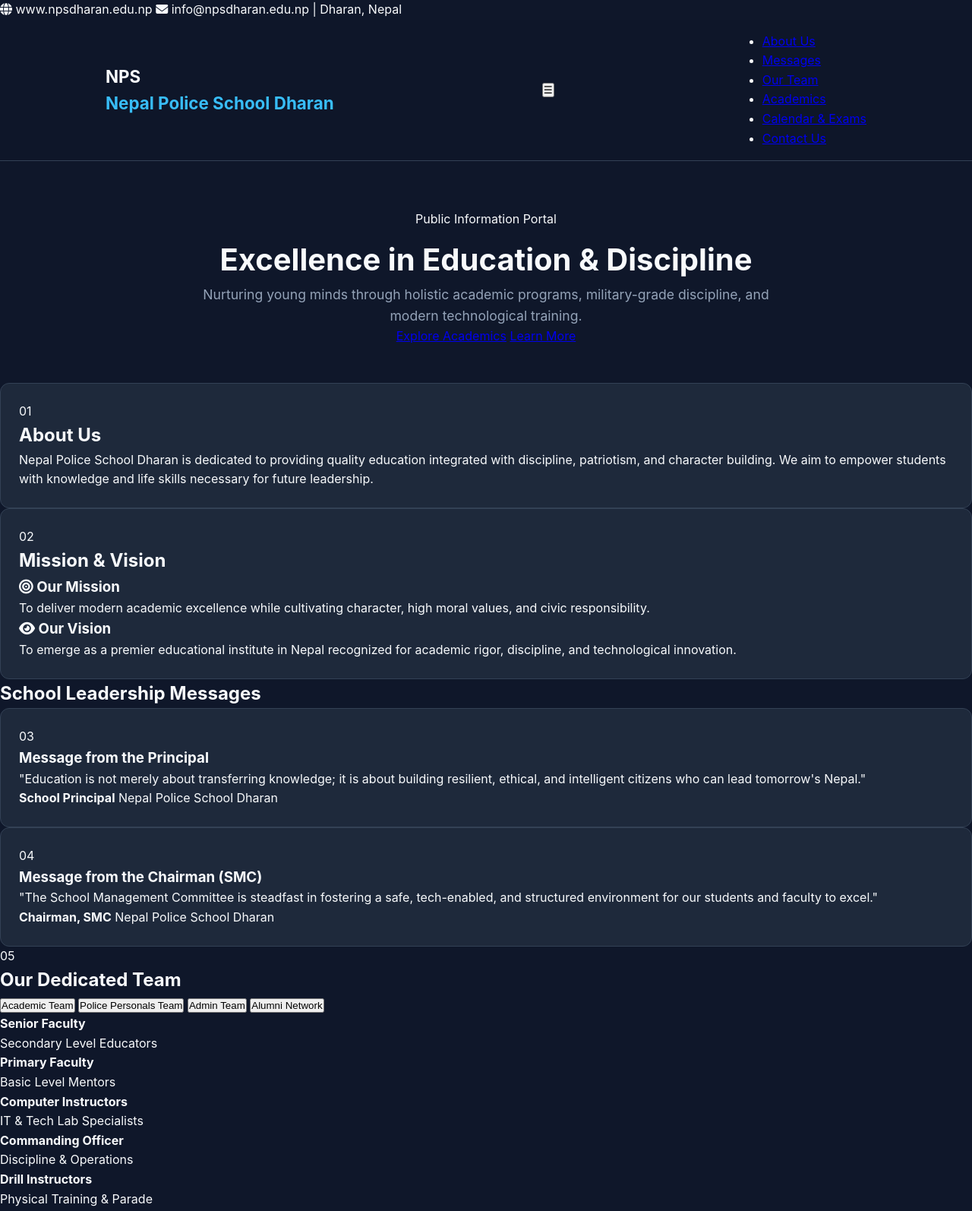
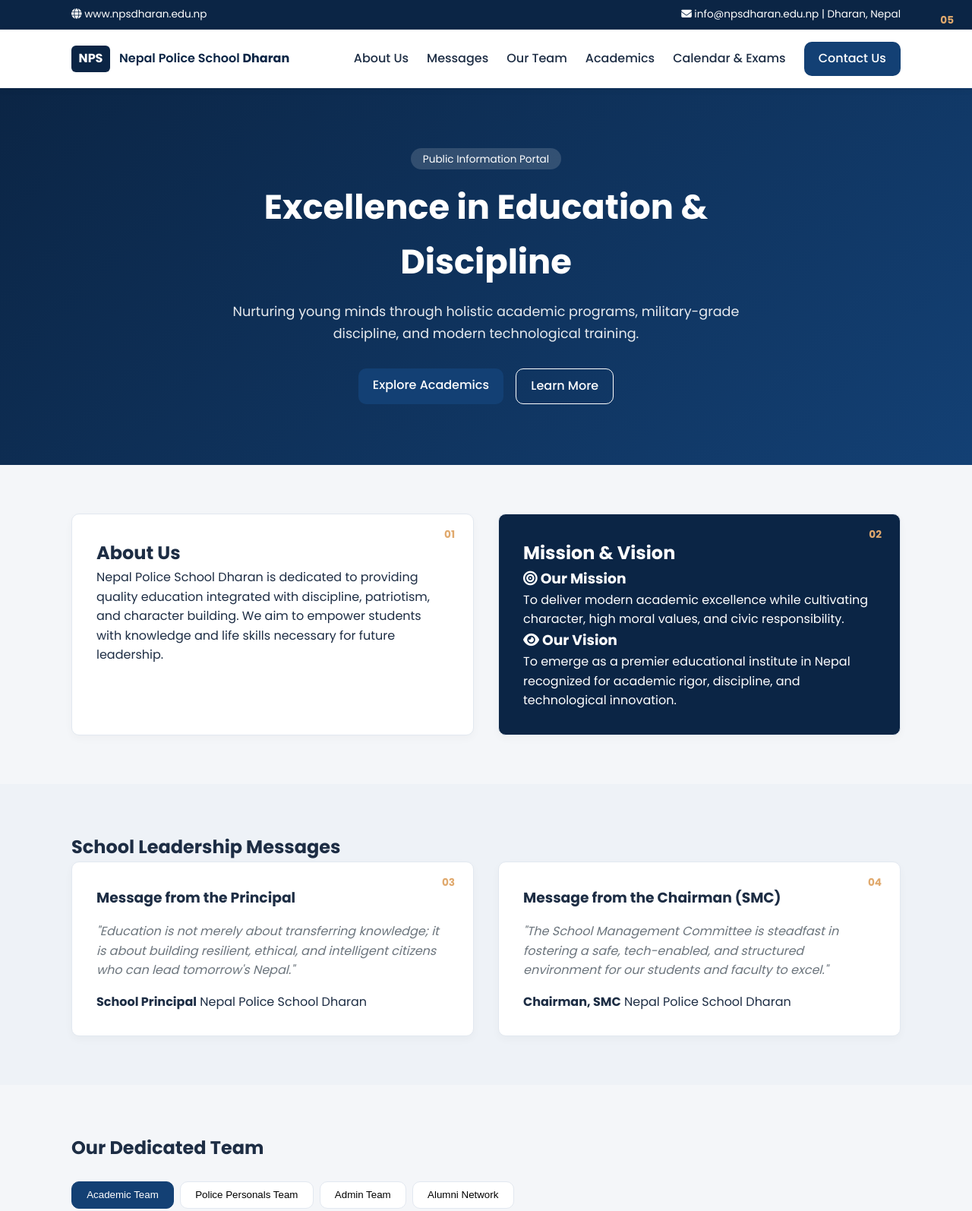
Before and after one commit to bikashpurbachane1996-sys/bikashpurbachane1996-sys.github.io, a plain HTML site: page index.html in a window 1280 px wide. Shown: the top 1594 px of the page at 76% size. Drawn offline with Linux system fonts and the light colour scheme; a script that the page names is missing.

Commit message:
style.css

```diff
--- a/style.css
+++ b/style.css
@@ -1,12 +1,15 @@
-/* CSS Variables for Easy Theme Styling */
+/* Styling variables */
 :root {
-  --bg-primary: #0f172a;
-  --bg-card: #1e293b;
-  --text-main: #f8fafc;
-  --text-muted: #94a3b8;
-  --accent: #38bdf8;
-  --accent-hover: #0284c7;
-  --border-color: #334155;
+  --primary-blue: #0b2545;
+  --secondary-blue: #134074;
+  --accent-gold: #e0a96d;
+  --light-bg: #f4f6f9;
+  --card-bg: #ffffff;
+  --text-dark: #1d2d44;
+  --text-muted: #6c757d;
+  --border-color: #e2e8f0;
+  --radius: 10px;
+  --transition: all 0.3s ease;
 }
 
 * {
@@ -16,181 +19,345 @@
 }
 
 body {
-  font-family: 'Inter', sans-serif;
-  background-color: var(--bg-primary);
-  color: var(--text-main);
+  font-family: 'Poppins', sans-serif;
+  background-color: var(--light-bg);
+  color: var(--text-dark);
   line-height: 1.6;
 }
 
-/* Navigation */
+.container {
+  max-width: 1140px;
+  margin: 0 auto;
+  padding: 0 1.5rem;
+}
+
+/* Top bar */
+.top-bar {
+  background-color: var(--primary-blue);
+  color: #fff;
+  font-size: 0.85rem;
+  padding: 0.5rem 0;
+  border-bottom: 1px solid rgba(255, 255, 255, 0.1);
+}
+
+.top-container {
+  display: flex;
+  justify-content: space-between;
+}
+
+/* Navbar */
 .navbar {
-  background-color: rgba(15, 23, 42, 0.9);
-  backdrop-filter: blur(8px);
+  background: var(--card-bg);
   position: sticky;
   top: 0;
-  z-index: 100;
-  border-bottom: 1px solid var(--border-color);
+  z-index: 1000;
+  box-shadow: 0 2px 10px rgba(0,0,0,0.05);
 }
 
 .nav-container {
-  max-width: 1050px;
-  margin: 0 auto;
-  padding: 1rem 1.5rem;
   display: flex;
   justify-content: space-between;
   align-items: center;
+  padding: 1rem 1.5rem;
 }
 
 .logo {
-  font-size: 1.4rem;
-  font-weight: 700;
-  color: var(--text-main);
+  display: flex;
+  align-items: center;
+  gap: 0.75rem;
   text-decoration: none;
+  color: var(--primary-blue);
+  font-weight: 600;
 }
 
-.logo span {
-  color: var(--accent);
+.logo-badge {
+  background: var(--primary-blue);
+  color: #fff;
+  padding: 0.3rem 0.6rem;
+  border-radius: 6px;
+  font-weight: 700;
 }
 
-.nav-links {
+.nav-menu {
+  display: flex;
   list-style: none;
-  display: flex;
+  align-items: center;
   gap: 1.5rem;
 }
 
-.nav-links a {
-  color: var(--text-muted);
+.nav-link {
   text-decoration: none;
+  color: var(--text-dark);
   font-weight: 500;
-  transition: color 0.2s ease;
+  transition: var(--transition);
 }
 
-.nav-links a:hover {
-  color: var(--accent);
+.nav-link:hover {
+  color: var(--secondary-blue);
+}
+
+.mobile-toggle {
+  display: none;
+  background: none;
+  border: none;
+  font-size: 1.5rem;
+  cursor: pointer;
+}
+
+/* Buttons */
+.btn-primary {
+  background: var(--secondary-blue);
+  color: #fff;
+  padding: 0.6rem 1.2rem;
+  border-radius: var(--radius);
+  text-decoration: none;
+  border: none;
+  cursor: pointer;
+  font-weight: 500;
+  display: inline-block;
+  transition: var(--transition);
+}
+
+.btn-primary:hover {
+  background: var(--primary-blue);
+}
+
+.btn-outline {
+  border: 1px solid var(--secondary-blue);
+  color: var(--secondary-blue);
+  padding: 0.6rem 1.2rem;
+  border-radius: var(--radius);
+  text-decoration: none;
+  background: transparent;
+  cursor: pointer;
+  font-weight: 500;
+  display: inline-block;
+  transition: var(--transition);
+}
+
+.btn-outline:hover {
+  background: var(--secondary-blue);
+  color: #fff;
 }
 
 /* Hero Section */
 .hero {
+  background: linear-gradient(135deg, var(--primary-blue), var(--secondary-blue));
+  color: #fff;
+  padding: 5rem 0;
   text-align: center;
-  padding: 4rem 1.5rem 3rem;
-  max-width: 800px;
-  margin: 0 auto;
 }
 
-.badge {
-  background: rgba(56, 189, 248, 0.1);
-  color: var(--accent);
-  border: 1px solid rgba(56, 189, 248, 0.3);
-  padding: 0.3rem 0.8rem;
+.hero-content {
+  max-width: 800px;
+}
+
+.hero-badge {
+  background: rgba(255, 255, 255, 0.15);
+  padding: 0.3rem 1rem;
   border-radius: 20px;
   font-size: 0.85rem;
-  font-weight: 600;
 }
 
 .hero h1 {
-  font-size: 2.5rem;
-  margin: 1rem 0 0.5rem;
-  line-height: 1.2;
+  font-size: 2.8rem;
+  margin: 1rem 0;
 }
 
 .hero p {
-  color: var(--text-muted);
   font-size: 1.1rem;
+  opacity: 0.9;
+  margin-bottom: 2rem;
 }
 
-/* Main Container & Cards Grid */
-.main-container {
-  max-width: 1050px;
-  margin: 0 auto;
-  padding: 2rem 1.5rem 4rem;
+.hero-btns {
+  display: flex;
+  gap: 1rem;
+  justify-content: center;
 }
 
-.section-title {
-  font-size: 1.6rem;
-  margin-bottom: 1.5rem;
-  border-left: 4px solid var(--accent);
-  padding-left: 0.75rem;
+.hero-btns .btn-outline {
+  border-color: #fff;
+  color: #fff;
 }
 
-.grid {
+/* Sections & Grids */
+.section {
+  padding: 4rem 0;
+}
+
+.bg-light {
+  background-color: #eef2f7;
+}
+
+.grid-2 {
   display: grid;
-  grid-template-columns: repeat(auto-fit, minmax(300px, 1fr));
+  grid-template-columns: repeat(auto-fit, minmax(320px, 1fr));
+  gap: 2rem;
+}
+
+.grid-3 {
+  display: grid;
+  grid-template-columns: repeat(auto-fit, minmax(280px, 1fr));
   gap: 1.5rem;
 }
 
 .card {
-  background-color: var(--bg-card);
+  background: var(--card-bg);
+  padding: 2rem;
+  border-radius: var(--radius);
+  box-shadow: 0 4px 12px rgba(0,0,0,0.03);
   border: 1px solid var(--border-color);
-  border-radius: 12px;
-  padding: 1.5rem;
-  display: flex;
-  flex-direction: column;
-  justify-content: space-between;
-  transition: transform 0.2s ease, border-color 0.2s ease;
+  position: relative;
 }
 
-.card:hover {
-  transform: translateY(-4px);
-  border-color: var(--accent);
+.dark-card {
+  background: var(--primary-blue);
+  color: #fff;
 }
 
-.card-tag {
-  font-size: 0.75rem;
+.tag {
+  position: absolute;
+  top: 1rem;
+  right: 1.5rem;
+  font-size: 0.85rem;
   font-weight: 700;
-  text-transform: uppercase;
-  color: var(--accent);
-  letter-spacing: 0.05em;
-  margin-bottom: 0.5rem;
+  color: var(--accent-gold);
 }
 
-.card-title {
-  font-size: 1.25rem;
-  margin-bottom: 0.75rem;
-  line-height: 1.4;
-}
-
-.card-excerpt {
-  color: var(--text-muted);
-  font-size: 0.95rem;
-  margin-bottom: 1.5rem;
-}
-
-.card-footer {
-  display: flex;
-  justify-content: space-between;
-  align-items: center;
-  font-size: 0.85rem;
-  border-top: 1px solid var(--border-color);
-  padding-top: 1rem;
-}
-
-.date {
+.quote {
+  font-style: italic;
+  margin: 1rem 0;
   color: var(--text-muted);
 }
 
-.read-btn {
-  color: var(--accent);
-  text-decoration: none;
-  font-weight: 600;
-  transition: color 0.2s ease;
+/* Tabs */
+.tab-buttons {
+  display: flex;
+  gap: 0.5rem;
+  margin: 1.5rem 0;
+  flex-wrap: wrap;
 }
 
-.read-btn:hover {
-  color: var(--accent-hover);
+.tab-btn {
+  padding: 0.6rem 1.2rem;
+  border: 1px solid var(--border-color);
+  background: var(--card-bg);
+  border-radius: var(--radius);
+  cursor: pointer;
+  font-weight: 500;
+}
+
+.tab-btn.active {
+  background: var(--secondary-blue);
+  color: #fff;
+  border-color: var(--secondary-blue);
+}
+
+.tab-content {
+  display: none;
+}
+
+.tab-content.active {
+  display: block;
+}
+
+.team-card {
+  background: var(--card-bg);
+  padding: 1.5rem;
+  border-radius: var(--radius);
+  border-left: 4px solid var(--secondary-blue);
+}
+
+/* Academics & Search */
+.search-box input {
+  width: 100%;
+  padding: 0.8rem 1rem;
+  border: 1px solid var(--border-color);
+  border-radius: var(--radius);
+  font-family: inherit;
+  font-size: 1rem;
+}
+
+.badge {
+  display: inline-block;
+  background: #e2e8f0;
+  padding: 0.2rem 0.6rem;
+  border-radius: 4px;
+  font-size: 0.8rem;
+  margin: 0.5rem 0 1rem;
+  font-weight: 600;
+}
+
+.highlight-card {
+  border: 2px solid var(--secondary-blue);
+}
+
+/* Modals */
+.modal-overlay {
+  display: none;
+  position: fixed;
+  top: 0; left: 0; right: 0; bottom: 0;
+  background: rgba(0,0,0,0.6);
+  z-index: 2000;
+  justify-content: center;
+  align-items: center;
+}
+
+.modal-content {
+  background: #fff;
+  padding: 2rem;
+  border-radius: var(--radius);
+  max-width: 500px;
+  width: 90%;
+  position: relative;
+}
+
+.modal-close {
+  position: absolute;
+  top: 1rem;
+  right: 1.5rem;
+  font-size: 1.5rem;
+  cursor: pointer;
 }
 
 /* Footer */
 .footer {
+  background: var(--primary-blue);
+  color: #fff;
+  padding: 3rem 0 1rem;
+}
+
+.footer-links {
+  list-style: none;
+}
+
+.footer-links a {
+  color: #cbd5e1;
+  text-decoration: none;
+}
+
+.footer-bottom {
   text-align: center;
-  padding: 2rem 1.5rem;
-  border-top: 1px solid var(--border-color);
-  color: var(--text-muted);
-  font-size: 0.9rem;
+  margin-top: 2rem;
+  padding-top: 1rem;
+  border-top: 1px solid rgba(255, 255, 255, 0.1);
+  font-size: 0.85rem;
 }
 
 /* Mobile Responsiveness */
-@media (max-width: 600px) {
-  .hero h1 {
-    font-size: 1.8rem;
+@media (max-width: 768px) {
+  .mobile-toggle { display: block; }
+  .nav-menu {
+    display: none;
+    flex-direction: column;
+    position: absolute;
+    top: 100%;
+    left: 0; right: 0;
+    background: #fff;
+    padding: 1.5rem;
+    box-shadow: 0 4px 6px rgba(0,0,0,0.1);
   }
+  .nav-menu.show { display: flex; }
+  .hero h1 { font-size: 2rem; }
 }
```
